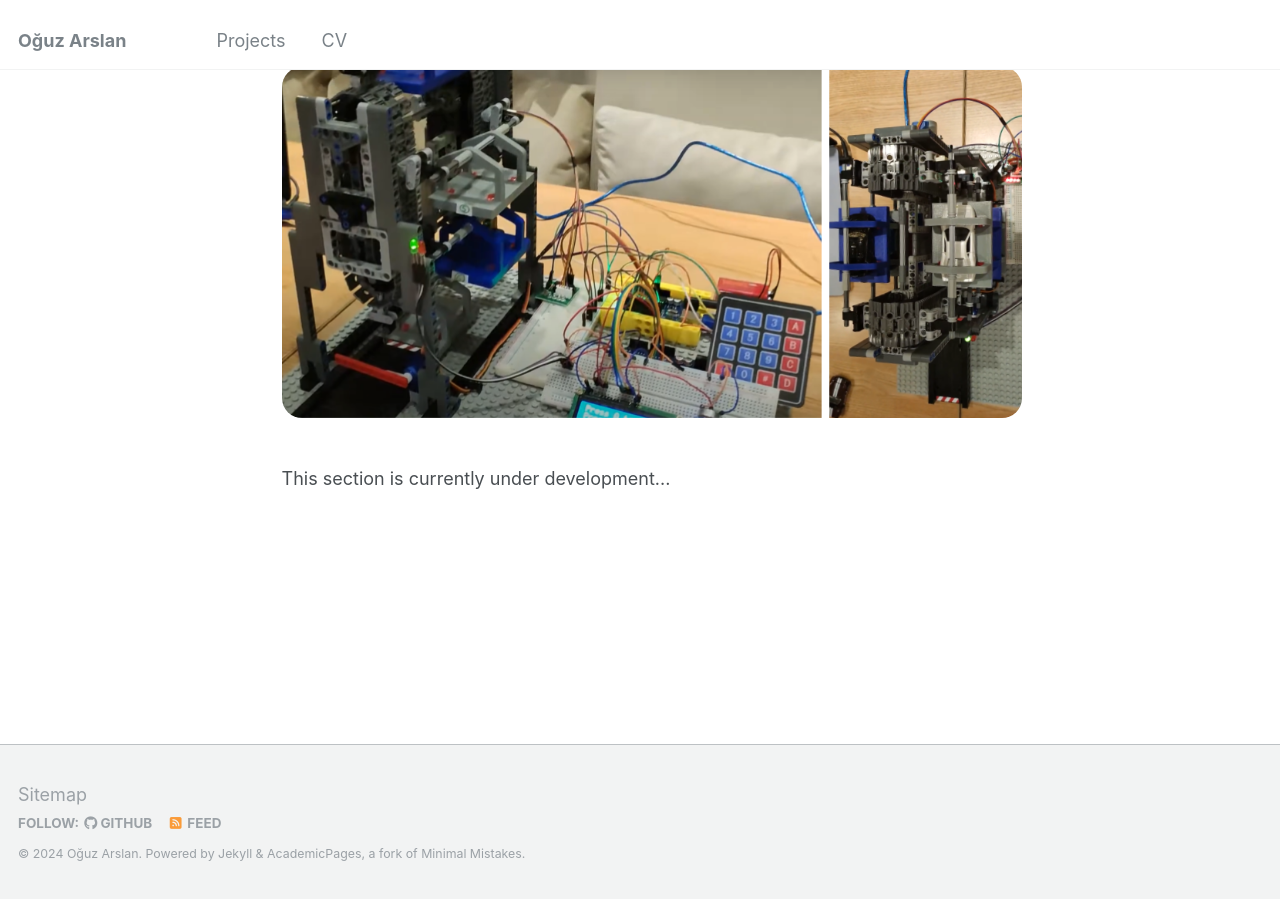
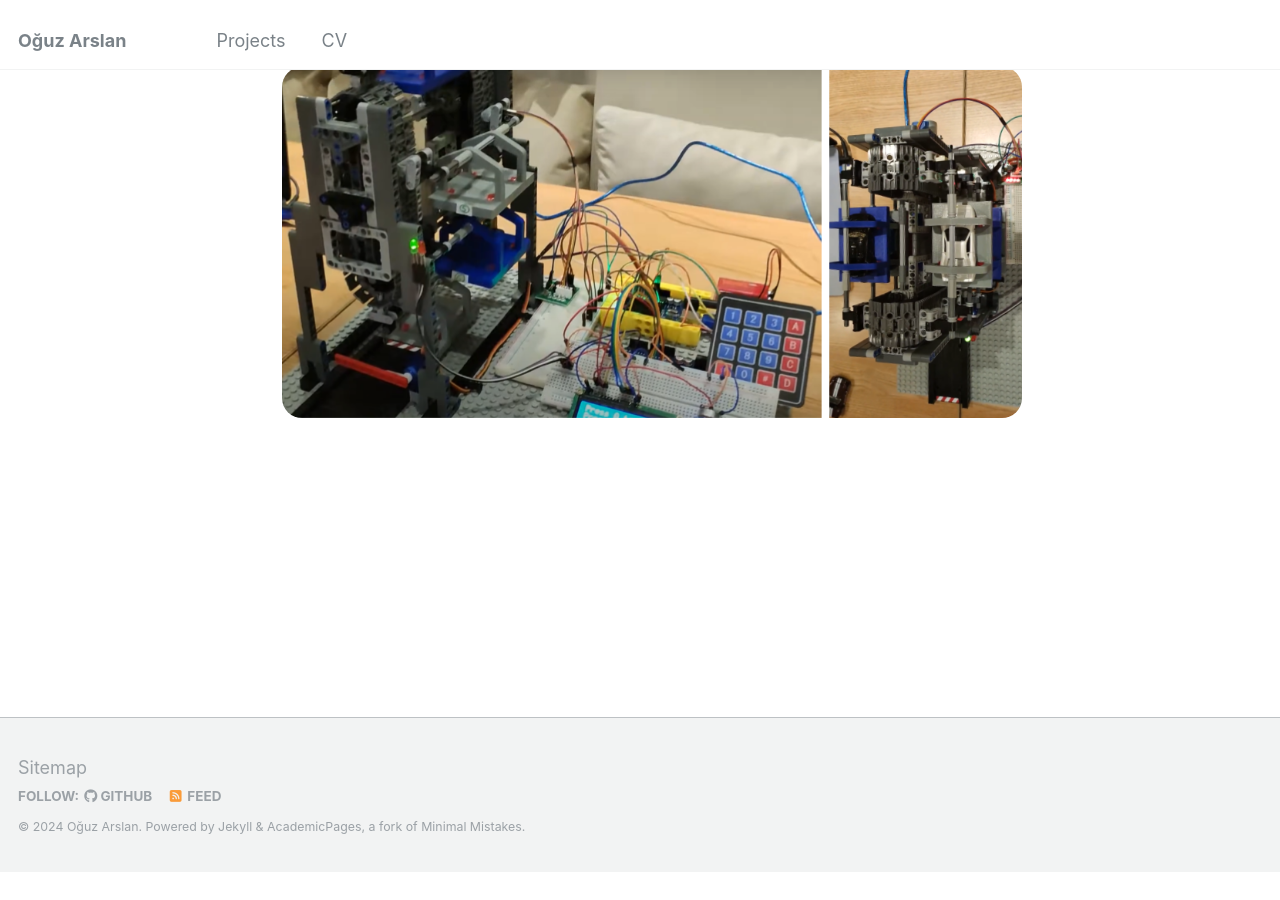
Before and after one commit to Boysle/boysle.github.io, a Jekyll site: the page built from _pages/portfolio.html, in a window 1280 px wide and 900 px high, scrolled down 1765 px. Built offline with Jekyll 4.4.1, drawn with Linux system fonts in a browser that asks for light colours; after the commit the page ends 2638 px from its top, so only the background shows below that.

Commit message:
Update portfolio.html

```diff
--- a/_pages/portfolio.html
+++ b/_pages/portfolio.html
@@ -11,5 +11,3 @@ author_profile: false
 {% for post in site.portfolio %}
   {% include archive-single.html %}
 {% endfor %}
-
-This section is currently under development...
```
